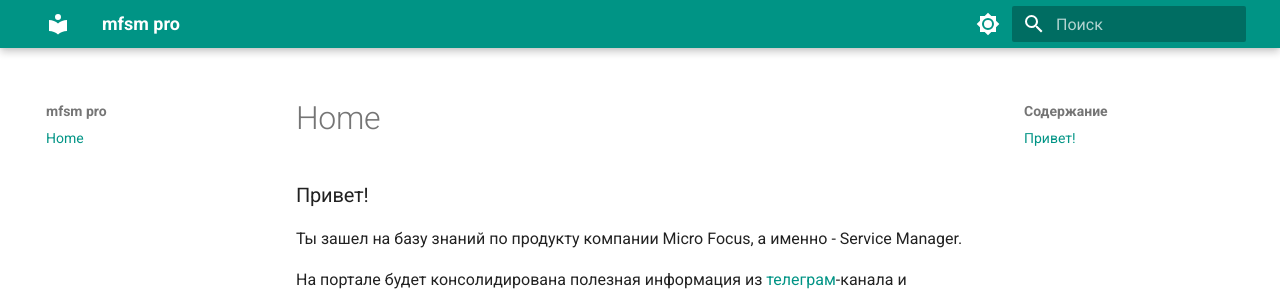
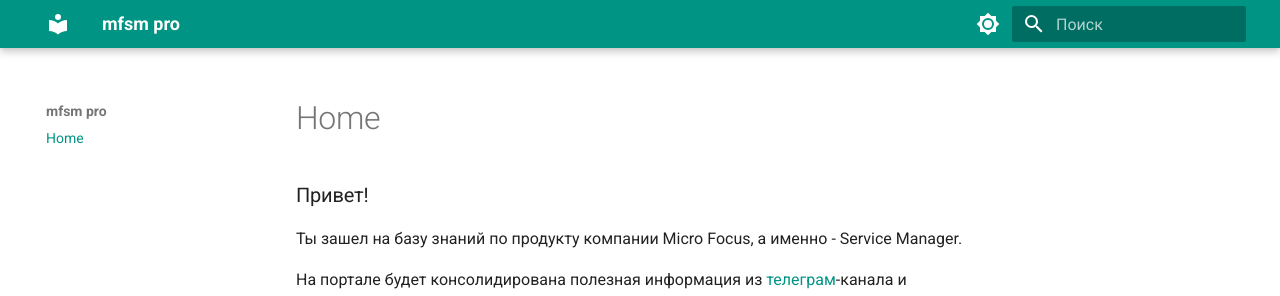
Before and after one commit to amerkhanov/mfsm, an MkDocs documentation site: the page built from docs/index.md, in a window 1280 px wide. Shown: the top 296 px of the page. Built offline with MkDocs 1.6.1 and Material for MkDocs 9.7.7, drawn with Linux system fonts in a browser that asks for light colours; emoji names are drawn with the system emoji font.

Commit message:
Update mkdocs.yml

```diff
--- a/mkdocs.yml
+++ b/mkdocs.yml
@@ -43,6 +43,8 @@ markdown_extensions:
   - pymdownx.emoji:
       emoji_index: !!python/name:materialx.emoji.twemoji
       emoji_generator: !!python/name:materialx.emoji.to_svg
+  - toc:
+      toc_depth: 0
 
 nav:
   - Home: index.md
```
